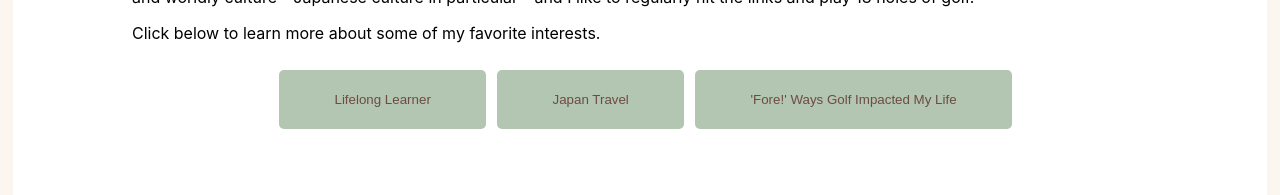
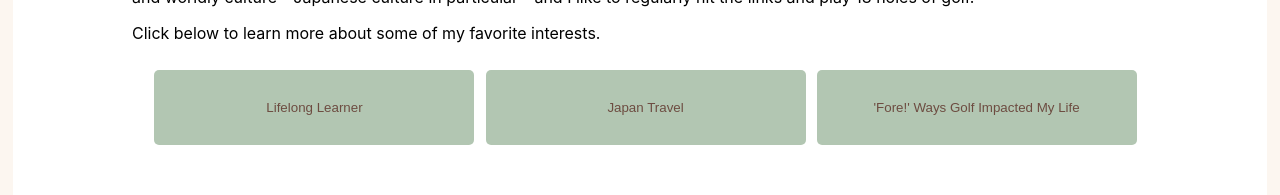
Before and after one commit to KennOHanlon/portfolio_website, a React (Create React App) app: page /about in a window 1280 px wide. Shown: the part 402-597 px from the top of the page. Built offline with nearby package versions, Linux system fonts and the light colour scheme.

Commit message:
#1 - KO - Button styling for same page navigation

```diff
--- a/src/index.css
+++ b/src/index.css
@@ -124,6 +124,9 @@ code {
   /* margin-right: 1%; */
   margin-left: 1%;
   padding: 2% 5%;
+  width: 25vw;
+  min-width: 300px;
+  height: 75px;
 }
 
 .button-tile-container {
--- a/src/pages/about.js
+++ b/src/pages/about.js
@@ -111,6 +111,8 @@ const About = () => {
               <p>Golf has grown and evolved with me throughout my life, its been a staple for me for many years. In my current life, I use it as a way to spend
                 quality time with my retired father.
               </p>
+              <p>Click on the dots on the map of Michigan to see the courses I've played and how I rate them.
+              </p>
             </div>
           </div>
 
```
